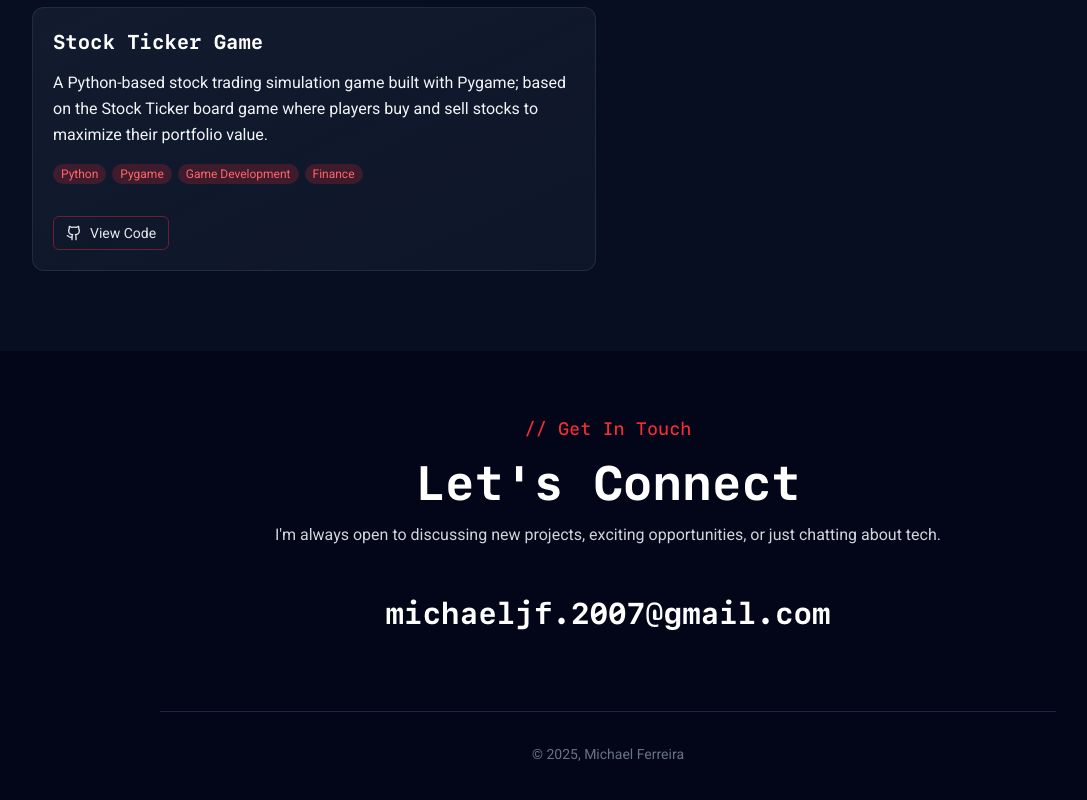
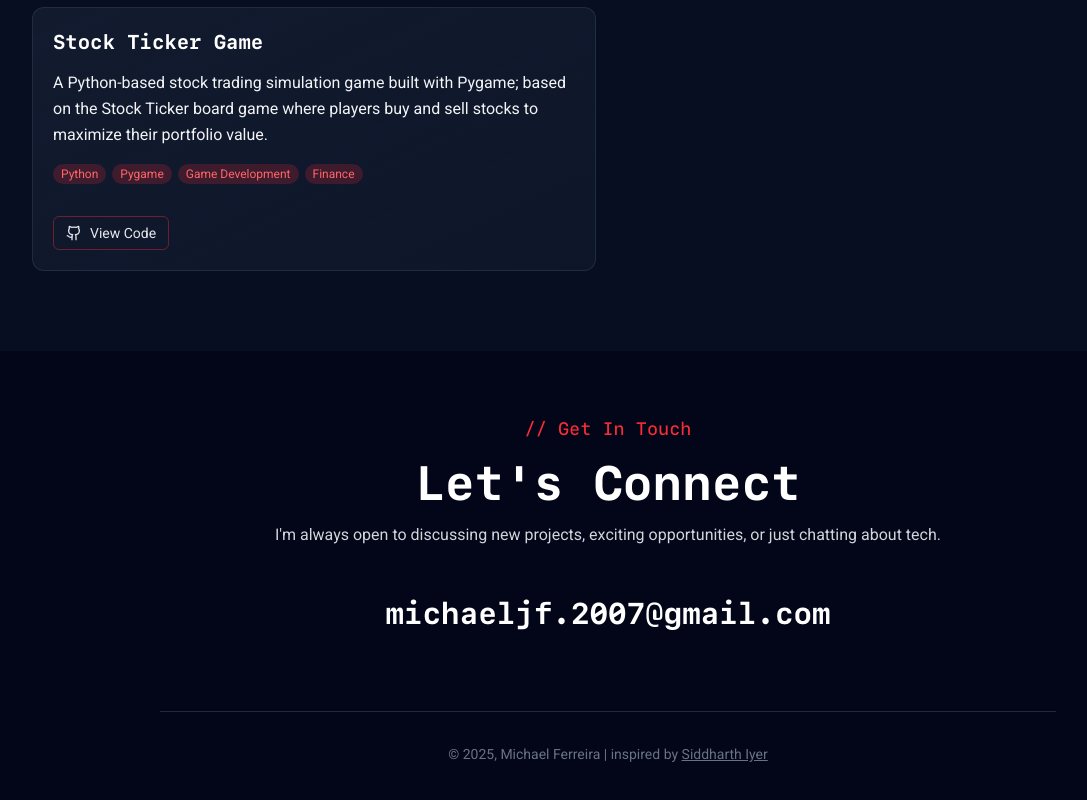
Before and after one commit to michaeljf07/personal-website2.0, a Next.js app: page / in a window 1280 px wide. Shown: the part 3356-4156 px from the top of the page, without its empty margins (32-1119 px from the left). Built offline with nearby package versions, Linux system fonts and the light colour scheme.

Commit message:
added inspo credit (#3)

```diff
--- a/app/components/ContactSection.tsx
+++ b/app/components/ContactSection.tsx
@@ -1,3 +1,5 @@
+import Link from "next/link";
+
 export default function ContactSection() {
     return (
         <section id="contact" className="py-16 px-4">
@@ -24,7 +26,14 @@ export default function ContactSection() {
                 </div>
 
                 <div className="mt-12 md:mt-20 pt-8 border-t border-slate-800 text-gray-500 text-xs md:text-sm">
-                    <p>© 2025, Michael Ferreira</p>
+                    <p>
+                        © 2025, Michael Ferreira | inspired by{" "}
+                        <Link
+                            href="https://www.siddharthiyer.dev/"
+                            className="underline hover:cursor-pointer hover:text-gray-400">
+                            Siddharth Iyer
+                        </Link>
+                    </p>
                 </div>
             </div>
         </section>
```
